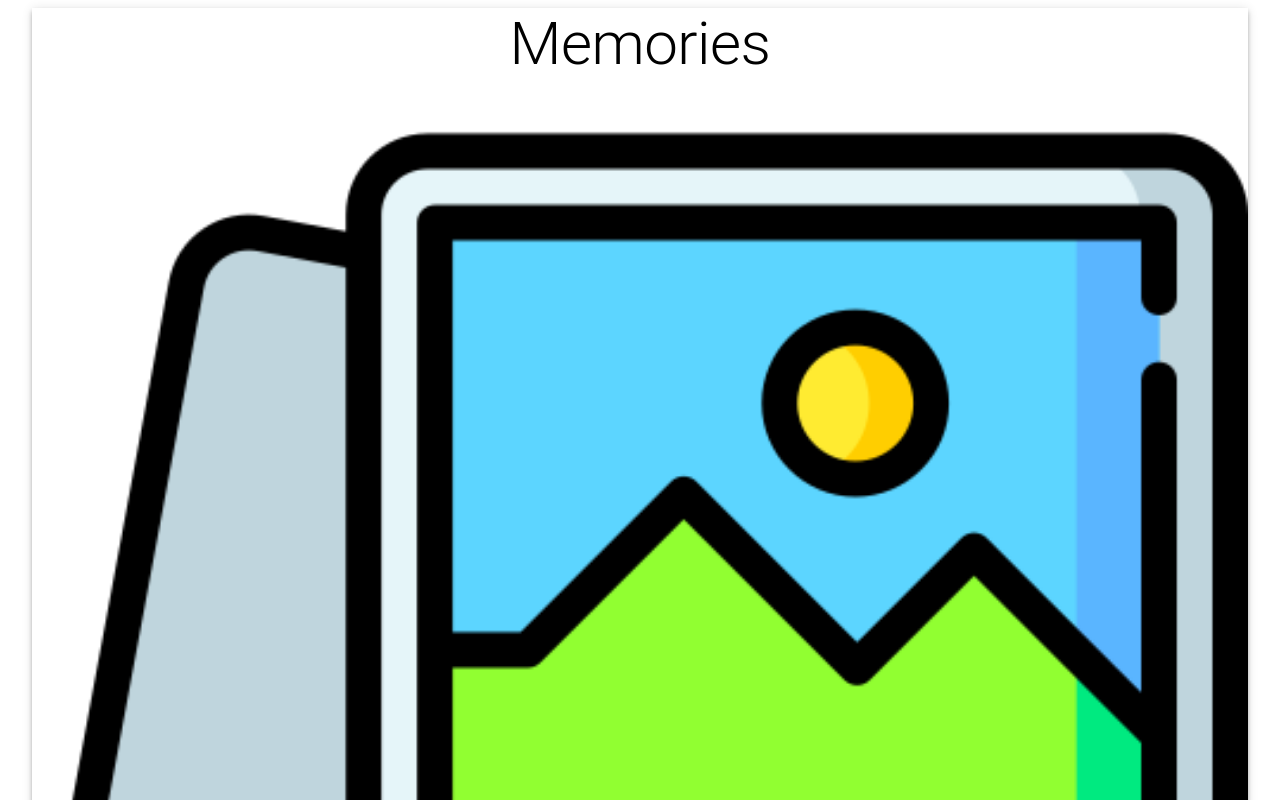
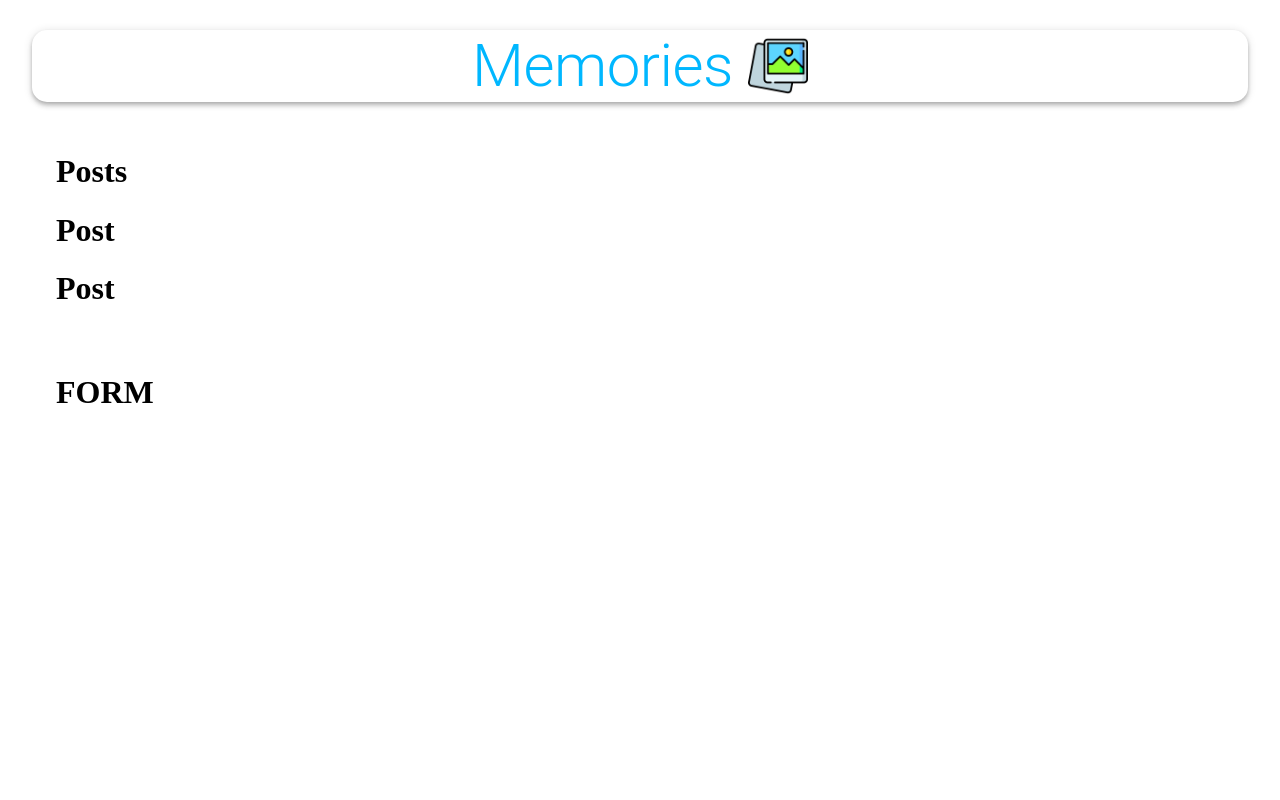
Before and after one commit to auvigoo20/React_App, a React (Create React App) app in the folder client/: page / in a window 1280 px wide. Shown: the top 800 px of the page. Built offline with nearby package versions, Linux system fonts and the light colour scheme.

Commit message:
Add CSS (NEED TO CHANGE LATER)

```diff
--- a/client/src/App.js
+++ b/client/src/App.js
@@ -4,13 +4,16 @@
 import Posts from './components/Posts/Posts';
 import Form from './components/Form/Form';
 import memories from './images/memories.png';
+import useStyles from './styles'
 
 const App = () => {
+    const classes = useStyles();
+
     return (
         <Container maxWidth="lg">
-            <AppBar position="static" color="inherit">
-                <Typography variant="h2" align="center">Memories</Typography>
-                <img src= {memories} alt="memories"  />
+            <AppBar className={classes.appBar} position="static" color="inherit">
+                <Typography className={classes.heading} variant="h2" align="center">Memories</Typography>
+                <img className={classes.image} src= {memories} alt="memories" height={60}  />
             </AppBar>
             <Grow in>
                 <Container>
--- a/client/src/components/Form/Form.js
+++ b/client/src/components/Form/Form.js
@@ -1,6 +1,9 @@
 import React from 'react';
+import useStyles from './styles'
+
 
 const Form = () => {
+    const classes = useStyles();
     return (
         <h1>FORM</h1>
     );
--- a/client/src/components/Form/styles.js
+++ b/client/src/components/Form/styles.js
@@ -0,0 +1,24 @@
+import { makeStyles } from '@material-ui/core/styles';
+
+export default makeStyles((theme) => ({
+  root: {
+    '& .MuiTextField-root': {
+      margin: theme.spacing(1),
+    },
+  },
+  paper: {
+    padding: theme.spacing(2),
+  },
+  form: {
+    display: 'flex',
+    flexWrap: 'wrap',
+    justifyContent: 'center',
+  },
+  fileInput: {
+    width: '97%',
+    margin: '10px 0',
+  },
+  buttonSubmit: {
+    marginBottom: 10,
+  },
+}));
--- a/client/src/components/Posts/Post/Post.js
+++ b/client/src/components/Posts/Post/Post.js
@@ -1,6 +1,9 @@
 import React from 'react';
+import useStyles from './styles'
+
 
 const Post = () => {
+    const classes = useStyles();
     return (
         <h1>Post</h1>
     );
--- a/client/src/components/Posts/Post/styles.js
+++ b/client/src/components/Posts/Post/styles.js
@@ -0,0 +1,52 @@
+import { makeStyles } from '@material-ui/core/styles';
+
+export default makeStyles({
+  media: {
+    height: 0,
+    paddingTop: '56.25%',
+    backgroundColor: 'rgba(0, 0, 0, 0.5)',
+    backgroundBlendMode: 'darken',
+  },
+  border: {
+    border: 'solid',
+  },
+  fullHeightCard: {
+    height: '100%',
+  },
+  card: {
+    display: 'flex',
+    flexDirection: 'column',
+    justifyContent: 'space-between',
+    borderRadius: '15px',
+    height: '100%',
+    position: 'relative',
+  },
+  overlay: {
+    position: 'absolute',
+    top: '20px',
+    left: '20px',
+    color: 'white',
+  },
+  overlay2: {
+    position: 'absolute',
+    top: '20px',
+    right: '20px',
+    color: 'white',
+  },
+  grid: {
+    display: 'flex',
+  },
+  details: {
+    display: 'flex',
+    justifyContent: 'space-between',
+    margin: '20px',
+  },
+  title: {
+    padding: '0 16px',
+  },
+  cardActions: {
+    padding: '0 16px 8px 16px',
+    display: 'flex',
+    justifyContent: 'space-between',
+  },
+});
--- a/client/src/components/Posts/Posts.js
+++ b/client/src/components/Posts/Posts.js
@@ -1,7 +1,12 @@
 import React from 'react';
 import Post from './Post/Post'
+import useStyles from './styles'
+
 
 const Posts = () => {
+
+    const classes = useStyles();
+
     return (
         <>
             <h1>Posts</h1>
--- a/client/src/components/Posts/styles.js
+++ b/client/src/components/Posts/styles.js
@@ -0,0 +1,14 @@
+import { makeStyles } from '@material-ui/core/styles';
+
+export default makeStyles((theme) => ({
+  mainContainer: {
+    display: 'flex',
+    alignItems: 'center',
+  },
+  smMargin: {
+    margin: theme.spacing(1),
+  },
+  actionDiv: {
+    textAlign: 'center',
+  },
+}));
--- /dev/null
+++ b/client/src/styles.js
@@ -0,0 +1,18 @@
+import { makeStyles } from "@material-ui/core/styles";
+
+export default makeStyles(() => ({
+    appBar: {
+      borderRadius: 15,
+      margin: '30px 0',
+      display: 'flex',
+      flexDirection: 'row',
+      justifyContent: 'center',
+      alignItems: 'center',
+    },
+    heading: {
+      color: 'rgba(0,183,255, 1)',
+    },
+    image: {
+      marginLeft: '15px',
+    },
+  }));
```
